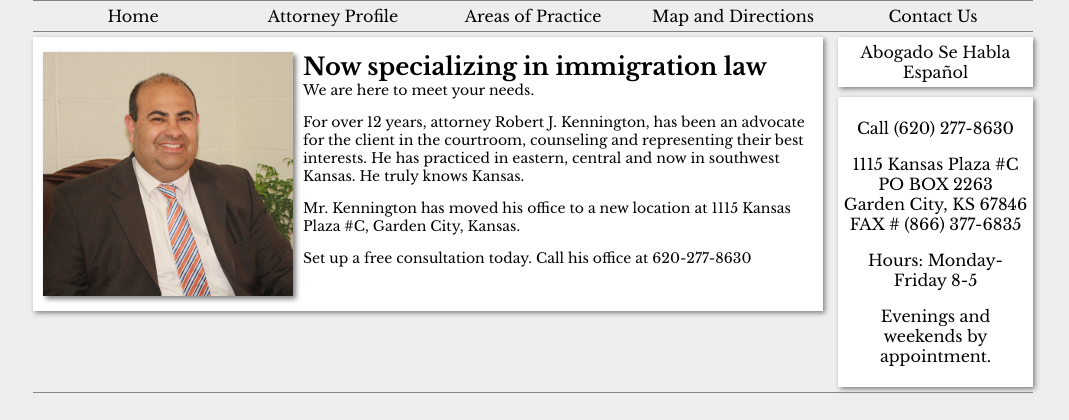
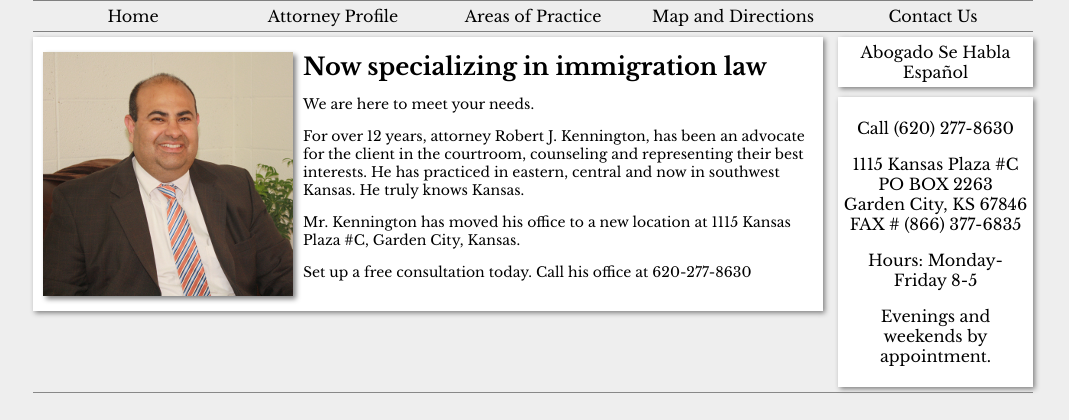
Before and after one commit to owenleonard/rkenningtonlaw, a Django app: template templates/kenningtonlaw/index.html in a window 1280 px wide. Shown: the part 160-580 px from the top of the page, without its empty margins (107-1176 px from the left). Run offline with Django 3.2, Linux system fonts and the light colour scheme; the template is opened without the code that fills it, so the values that code supplies are empty; some web fonts are replaced.

Commit message:
fix article title layout

```diff
--- a/static/css/main.css
+++ b/static/css/main.css
@@ -161,6 +161,8 @@ a[name] {
 }
 
 .article-title {
+	display: block;
 	font-size: 24px;
 	font-weight: bold;
+	margin-bottom: 14px;
 }
```
